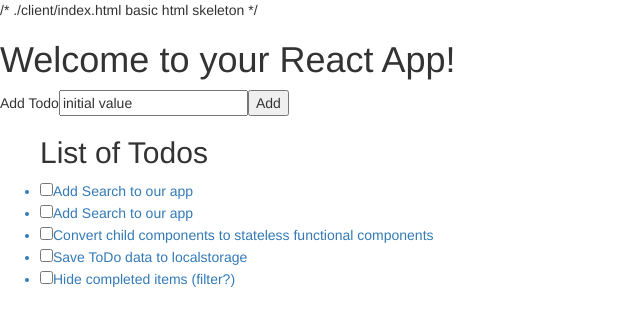
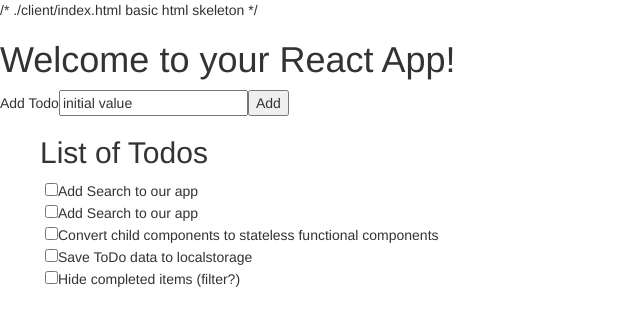
Before and after one commit to wvus-dev-meetup/todoapp, a React app: page / in a window 1280 px wide. Shown: the top 326 px of the page, without its empty margins (0-640 px from the left). Built offline with nearby package versions, Linux system fonts and the light colour scheme.

Commit message:
Refactor to stateless child components

```diff
--- a/package.json
+++ b/package.json
@@ -30,6 +30,7 @@
     "babel-loader": "^7.0.0",
     "babel-preset-es2015": "^6.24.1",
     "html-webpack-plugin": "^2.28.0",
+    "prop-types": "^15.5.10",
     "react": "^15.5.4",
     "react-dom": "^15.5.4",
     "uglify-es": "git://github.com/mishoo/UglifyJS2.git#harmony",
--- a/src/components/add-todo.js
+++ b/src/components/add-todo.js
@@ -1,18 +1,15 @@
 import React from 'react';
 
-class AddToDo extends React.Component {
-
-	render() {
+const AddToDo = (props) => {
 	return (
 		<div>Add Todo
 			<input
 				name="addTodo"
-					value={this.props.newToDoValue}
-					onChange={this.props.handleAddValueChange}/>
-				<button onClick={this.props.handleAdd}>Add</button>
+				value={props.newToDoValue}
+				onChange={props.handleAddValueChange}/>
+			<button onClick={props.handleAdd}>Add</button>
 		</div>
 	)
 }
-}
 
 export default AddToDo
--- a/src/components/edit-todo.js
+++ b/src/components/edit-todo.js
@@ -1,12 +1,5 @@
 import React from 'react';
 
-class EditTodo extends React.Component {
-
-	render() {
-		return (
-			<div>Edit Todo</div>
-		)
-	}
-}
+const EditTodo = (props) => <div>Edit Todo</div>;
 
 export default EditTodo
--- a/src/components/list-todos.js
+++ b/src/components/list-todos.js
@@ -1,15 +1,15 @@
 import React from 'react';
 import ToDo from './todo';
 
-class ListToDos extends React.Component {
-	constructor() {
-		super();
-	}
-
-	render() {
-		const toDoList = this.props.toDoList.map( (item) => {
-			return <ToDo key={item.id} id={item.id} title={item.title} data={item} handleCompleted={this.props.handleCompleted}></ToDo>;
-		});
+const ListToDos = (props) => {
+	const toDoList = props.toDoList.map( (item) => (
+		<ToDo
+			key={item.id}
+			id={item.id}
+			title={item.title}
+			data={item}
+			handleCompleted={props.handleCompleted} />
+	));
 
 	return (
 		<ul>
@@ -18,6 +18,5 @@ class ListToDos extends React.Component {
 		</ul>
 	)
 }
-}
 
 export default ListToDos
--- a/src/components/todo.js
+++ b/src/components/todo.js
@@ -1,23 +1,13 @@
 import React from 'react';
 
-class Todo extends React.Component {
-	constructor() {
-		super();
-	}
-
-	render() {
-		return (!this.props.data.finished ?
-				<li className="text-primary">
-					<input type="checkbox" onClick={this.props.handleCompleted} id={this.props.id} />
-					{ this.props.title }
-				</li>
-				:
-				<li className="text-success">
-					<input type="checkbox" onClick={this.props.handleCompleted} id={this.props.id} />
-					<del>{ this.props.title }</del>
-				</li>
-		)
-	}
+const Todo = (props) => {
+	return (
+			<li className={props.data.finished && "text-success"}
+				onClick={props.handleToDoEdit}>
+					<input type="checkbox" onClick={props.handleCompleted} id={props.id} />
+					{ props.title }
+			</li>
+	)
 }
 
 export default Todo
--- a/src/index.html
+++ b/src/index.html
@@ -9,7 +9,13 @@
     <title>React App Setup</title>
     <link rel="stylesheet" href="https://maxcdn.bootstrapcdn.com/bootstrap/3.3.7/css/bootstrap.min.css" media="screen" charset="utf-8">
     <style>
+      ul {
+        list-style: none;
 
+      }
+      li {
+        padding-left: 5px;
+      }
     </style>
   </head>
   <body>
```
Lines whose indentation alone changed are shown as unchanged.
